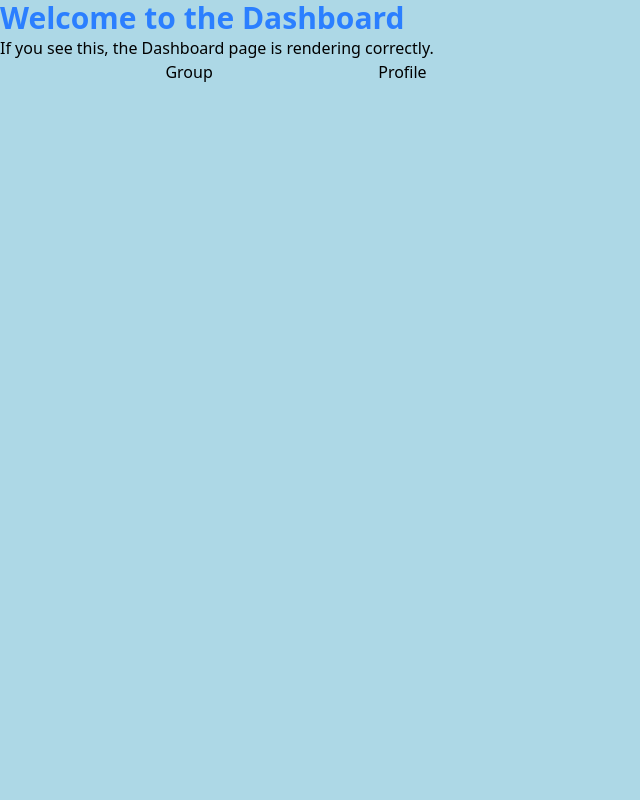
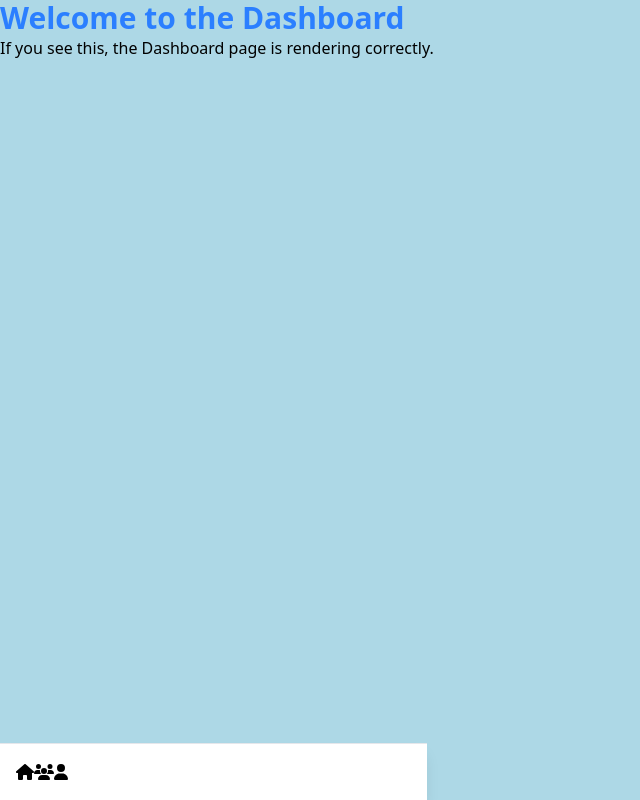
Before and after one commit to brianngumbau/Apex, a React (Vite) app in the folder frontend/: page / in a window 1280 px wide. Shown: the whole page, without its empty margins (0-640 px from the left). Built offline with nearby package versions, Linux system fonts and the light colour scheme.

Commit message:
Update Navbar component

```diff
--- a/frontend/package.json
+++ b/frontend/package.json
@@ -8,6 +8,7 @@
     "preview": "vite preview"
   },
   "dependencies": {
+    "@fortawesome/fontawesome-free": "^6.7.2",
     "@fortawesome/fontawesome-svg-core": "^6.7.2",
     "@fortawesome/free-brands-svg-icons": "^6.7.2",
     "@fortawesome/free-regular-svg-icons": "^6.7.2",
--- a/frontend/src/components/Navbar.jsx
+++ b/frontend/src/components/Navbar.jsx
@@ -1,13 +1,18 @@
 import React from 'react';
 import {NavLink} from "react-router-dom";
-import house from "../assets/house.svg";
+import ReactDOM from 'react-dom'
+import { FontAwesomeIcon } from '@fortawesome/react-fontawesome'
+import { faHouse  } from '@fortawesome/free-solid-svg-icons'
+import { faUser } from '@fortawesome/free-solid-svg-icons'
+import { faUsers } from '@fortawesome/free-solid-svg-icons'
+import { faGear } from '@fortawesome/free-solid-svg-icons'
 
 const NavLinks = () => {
   return (
     <>
-    <NavLink to="/pages/Dashboard.jsx"> <img height={50} src={house} alt='Home'/> </NavLink>
-    <NavLink to="/pages/Group.jsx">Group</NavLink>
-    <NavLink to="/pages/Profile.jsx">Profile</NavLink>
+    <NavLink to="/pages/Dashboard.jsx"> <FontAwesomeIcon icon={faHouse} /> </NavLink>
+    <NavLink to="/pages/Group.jsx"><FontAwesomeIcon icon={faUsers} /> </NavLink>
+    <NavLink to="/pages/Profile.jsx"><FontAwesomeIcon icon={faUser} /> </NavLink>
     </>
   )
 
@@ -17,7 +22,7 @@
 
 const Nav = () => {
 return (
-  <nav className="w-1/3">
+  <nav className="w-1/3 fixed bottom-0 bg-white border-t border-gray-200 shadow-lg inline-flex justify-between items-center p-4">
   <div className="flex justify-between">
   <NavLinks />
   </div>
```
Also changed, not shown: 1 other file (tests, documents, lock files or other folders).
